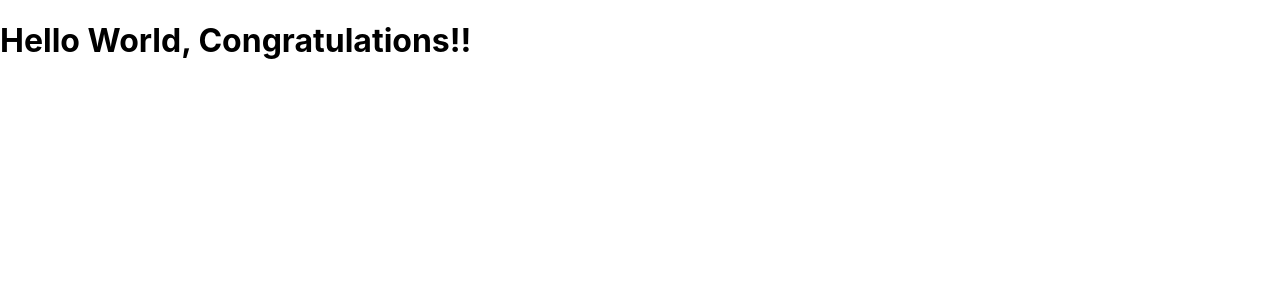
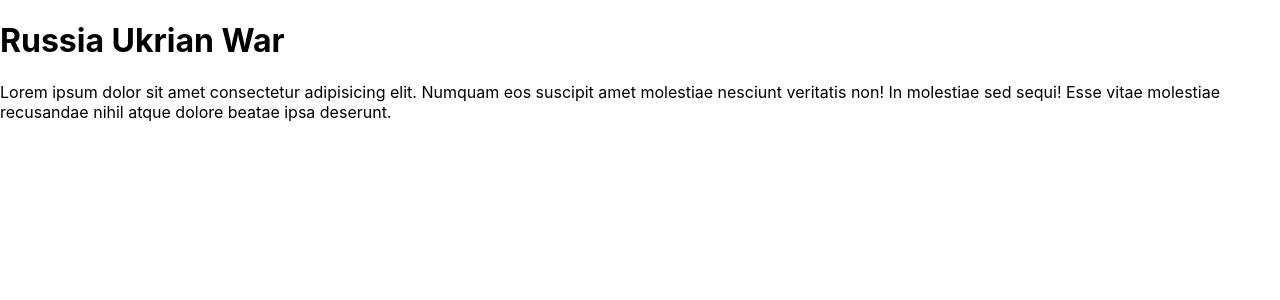
Before and after one commit to kodecdac/day3-my-app, a React (Create React App) app: page / in a window 1280 px wide. Shown: the top 300 px of the page. Built offline with nearby package versions, Linux system fonts and the light colour scheme.

Commit message:
b4 - parent tag or root tag.

```diff
--- a/src/App.js
+++ b/src/App.js
@@ -1,7 +1,17 @@
 // Writing HTML in JavaScript :: WOW
 // JSX (JavaScript XML)
+// 1. Root Tags 2. Tags must be closed. 3. Tags must be properly nested.
 function App() {
-  return <h1>Hello World, Congratulations!!</h1>;
+  return (
+    <div>
+      <h1>Russia Ukrian War </h1>
+      <p>
+        Lorem ipsum dolor sit amet consectetur adipisicing elit. Numquam eos
+        suscipit amet molestiae nesciunt veritatis non! In molestiae sed sequi!
+        Esse vitae molestiae recusandae nihil atque dolore beatae ipsa deserunt.
+      </p>
+    </div>
+  );
 }
 
 export default App;
```
